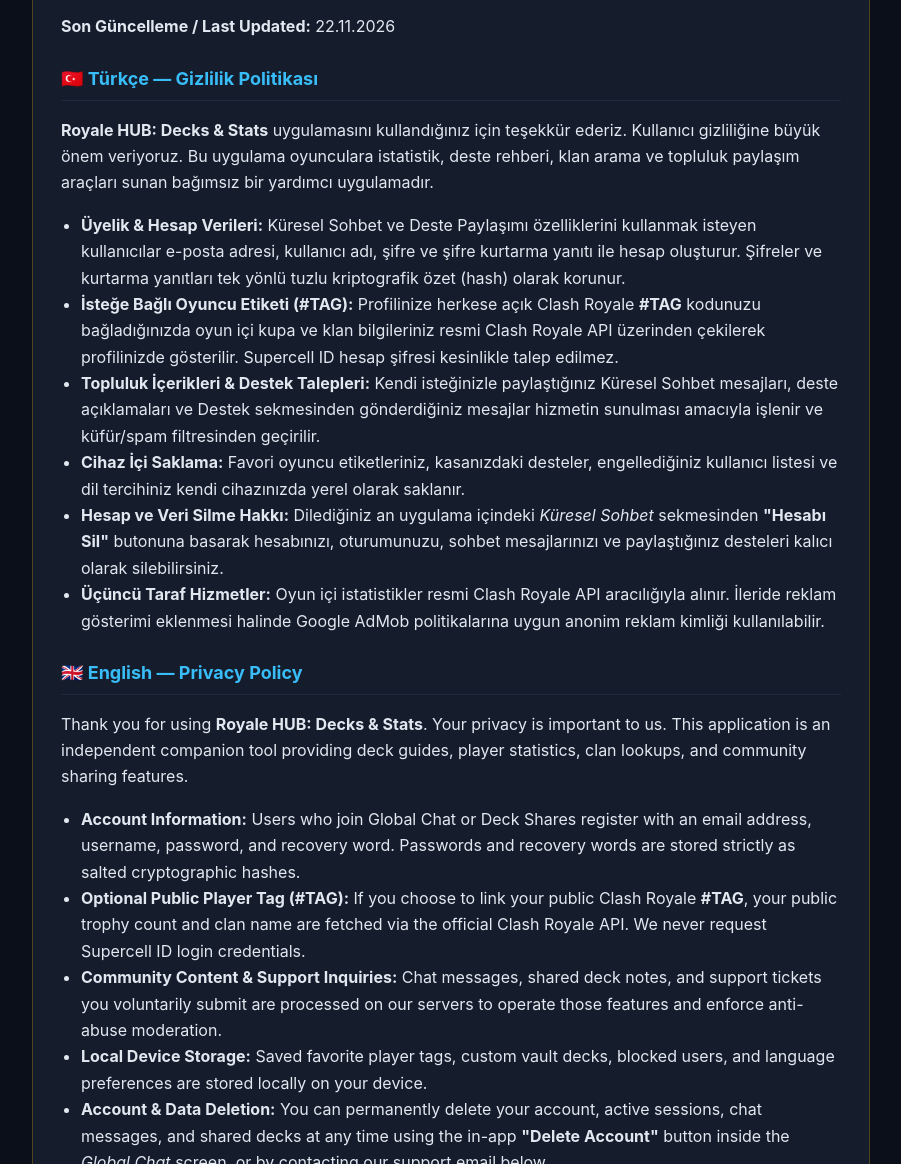
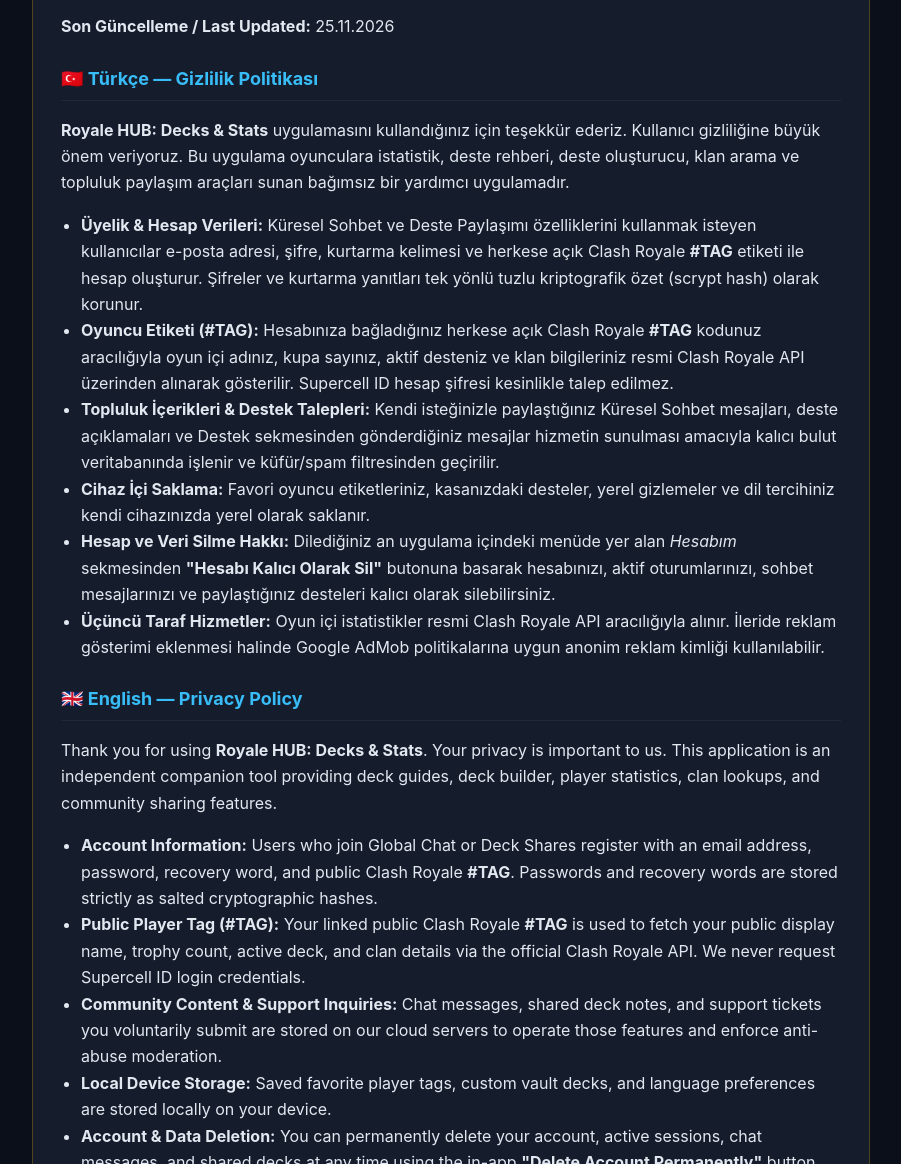
Before and after one commit to tahakablann-web/royale-hub-api, a website: page privacy-policy.html in a window 1280 px wide. Shown: the part 136-1300 px from the top of the page, without its empty margins (189-1090 px from the left). Drawn offline with Linux system fonts and the light colour scheme.

Commit message:
Update privacy-policy.html

```diff
--- a/privacy-policy.html
+++ b/privacy-policy.html
@@ -49,27 +49,27 @@
   <div class="container">
     <span class="badge">Royale HUB: Decks &amp; Stats (com.royalehub.decksstats)</span>
     <h1>Gizlilik Politikası / Privacy Policy</h1>
-    <p><strong>Son Güncelleme / Last Updated:</strong> 22.11.2026</p>
+    <p><strong>Son Güncelleme / Last Updated:</strong> 25.11.2026</p>
 
     <h2>🇹🇷 Türkçe — Gizlilik Politikası</h2>
-    <p><strong>Royale HUB: Decks &amp; Stats</strong> uygulamasını kullandığınız için teşekkür ederiz. Kullanıcı gizliliğine büyük önem veriyoruz. Bu uygulama oyunculara istatistik, deste rehberi, klan arama ve topluluk paylaşım araçları sunan bağımsız bir yardımcı uygulamadır.</p>
+    <p><strong>Royale HUB: Decks &amp; Stats</strong> uygulamasını kullandığınız için teşekkür ederiz. Kullanıcı gizliliğine büyük önem veriyoruz. Bu uygulama oyunculara istatistik, deste rehberi, deste oluşturucu, klan arama ve topluluk paylaşım araçları sunan bağımsız bir yardımcı uygulamadır.</p>
     <ul>
-      <li><strong>Üyelik &amp; Hesap Verileri:</strong> Küresel Sohbet ve Deste Paylaşımı özelliklerini kullanmak isteyen kullanıcılar e-posta adresi, kullanıcı adı, şifre ve şifre kurtarma yanıtı ile hesap oluşturur. Şifreler ve kurtarma yanıtları tek yönlü tuzlu kriptografik özet (hash) olarak korunur.</li>
-      <li><strong>İsteğe Bağlı Oyuncu Etiketi (#TAG):</strong> Profilinize herkese açık Clash Royale <strong>#TAG</strong> kodunuzu bağladığınızda oyun içi kupa ve klan bilgileriniz resmi Clash Royale API üzerinden çekilerek profilinizde gösterilir. Supercell ID hesap şifresi kesinlikle talep edilmez.</li>
-      <li><strong>Topluluk İçerikleri &amp; Destek Talepleri:</strong> Kendi isteğinizle paylaştığınız Küresel Sohbet mesajları, deste açıklamaları ve Destek sekmesinden gönderdiğiniz mesajlar hizmetin sunulması amacıyla işlenir ve küfür/spam filtresinden geçirilir.</li>
-      <li><strong>Cihaz İçi Saklama:</strong> Favori oyuncu etiketleriniz, kasanızdaki desteler, engellediğiniz kullanıcı listesi ve dil tercihiniz kendi cihazınızda yerel olarak saklanır.</li>
-      <li><strong>Hesap ve Veri Silme Hakkı:</strong> Dilediğiniz an uygulama içindeki <em>Küresel Sohbet</em> sekmesinden <strong>"Hesabı Sil"</strong> butonuna basarak hesabınızı, oturumunuzu, sohbet mesajlarınızı ve paylaştığınız desteleri kalıcı olarak silebilirsiniz.</li>
+      <li><strong>Üyelik &amp; Hesap Verileri:</strong> Küresel Sohbet ve Deste Paylaşımı özelliklerini kullanmak isteyen kullanıcılar e-posta adresi, şifre, kurtarma kelimesi ve herkese açık Clash Royale <strong>#TAG</strong> etiketi ile hesap oluşturur. Şifreler ve kurtarma yanıtları tek yönlü tuzlu kriptografik özet (scrypt hash) olarak korunur.</li>
+      <li><strong>Oyuncu Etiketi (#TAG):</strong> Hesabınıza bağladığınız herkese açık Clash Royale <strong>#TAG</strong> kodunuz aracılığıyla oyun içi adınız, kupa sayınız, aktif desteniz ve klan bilgileriniz resmi Clash Royale API üzerinden alınarak gösterilir. Supercell ID hesap şifresi kesinlikle talep edilmez.</li>
+      <li><strong>Topluluk İçerikleri &amp; Destek Talepleri:</strong> Kendi isteğinizle paylaştığınız Küresel Sohbet mesajları, deste açıklamaları ve Destek sekmesinden gönderdiğiniz mesajlar hizmetin sunulması amacıyla kalıcı bulut veritabanında işlenir ve küfür/spam filtresinden geçirilir.</li>
+      <li><strong>Cihaz İçi Saklama:</strong> Favori oyuncu etiketleriniz, kasanızdaki desteler, yerel gizlemeler ve dil tercihiniz kendi cihazınızda yerel olarak saklanır.</li>
+      <li><strong>Hesap ve Veri Silme Hakkı:</strong> Dilediğiniz an uygulama içindeki menüde yer alan <em>Hesabım</em> sekmesinden <strong>"Hesabı Kalıcı Olarak Sil"</strong> butonuna basarak hesabınızı, aktif oturumlarınızı, sohbet mesajlarınızı ve paylaştığınız desteleri kalıcı olarak silebilirsiniz.</li>
       <li><strong>Üçüncü Taraf Hizmetler:</strong> Oyun içi istatistikler resmi Clash Royale API aracılığıyla alınır. İleride reklam gösterimi eklenmesi halinde Google AdMob politikalarına uygun anonim reklam kimliği kullanılabilir.</li>
     </ul>
 
     <h2>🇬🇧 English — Privacy Policy</h2>
-    <p>Thank you for using <strong>Royale HUB: Decks &amp; Stats</strong>. Your privacy is important to us. This application is an independent companion tool providing deck guides, player statistics, clan lookups, and community sharing features.</p>
+    <p>Thank you for using <strong>Royale HUB: Decks &amp; Stats</strong>. Your privacy is important to us. This application is an independent companion tool providing deck guides, deck builder, player statistics, clan lookups, and community sharing features.</p>
     <ul>
-      <li><strong>Account Information:</strong> Users who join Global Chat or Deck Shares register with an email address, username, password, and recovery word. Passwords and recovery words are stored strictly as salted cryptographic hashes.</li>
-      <li><strong>Optional Public Player Tag (#TAG):</strong> If you choose to link your public Clash Royale <strong>#TAG</strong>, your public trophy count and clan name are fetched via the official Clash Royale API. We never request Supercell ID login credentials.</li>
-      <li><strong>Community Content &amp; Support Inquiries:</strong> Chat messages, shared deck notes, and support tickets you voluntarily submit are processed on our servers to operate those features and enforce anti-abuse moderation.</li>
-      <li><strong>Local Device Storage:</strong> Saved favorite player tags, custom vault decks, blocked users, and language preferences are stored locally on your device.</li>
-      <li><strong>Account &amp; Data Deletion:</strong> You can permanently delete your account, active sessions, chat messages, and shared decks at any time using the in-app <strong>"Delete Account"</strong> button inside the <em>Global Chat</em> screen, or by contacting our support email below.</li>
+      <li><strong>Account Information:</strong> Users who join Global Chat or Deck Shares register with an email address, password, recovery word, and public Clash Royale <strong>#TAG</strong>. Passwords and recovery words are stored strictly as salted cryptographic hashes.</li>
+      <li><strong>Public Player Tag (#TAG):</strong> Your linked public Clash Royale <strong>#TAG</strong> is used to fetch your public display name, trophy count, active deck, and clan details via the official Clash Royale API. We never request Supercell ID login credentials.</li>
+      <li><strong>Community Content &amp; Support Inquiries:</strong> Chat messages, shared deck notes, and support tickets you voluntarily submit are stored on our cloud servers to operate those features and enforce anti-abuse moderation.</li>
+      <li><strong>Local Device Storage:</strong> Saved favorite player tags, custom vault decks, and language preferences are stored locally on your device.</li>
+      <li><strong>Account &amp; Data Deletion:</strong> You can permanently delete your account, active sessions, chat messages, and shared decks at any time using the in-app <strong>"Delete Account Permanently"</strong> button inside the <em>My Account</em> screen, or by contacting our support email below.</li>
       <li><strong>Third-Party Services:</strong> Game data is retrieved via the official Clash Royale API. If advertisements are displayed in future updates, Google AdMob may process anonymous advertising identifiers in accordance with Google Play policies.</li>
     </ul>
 
```
